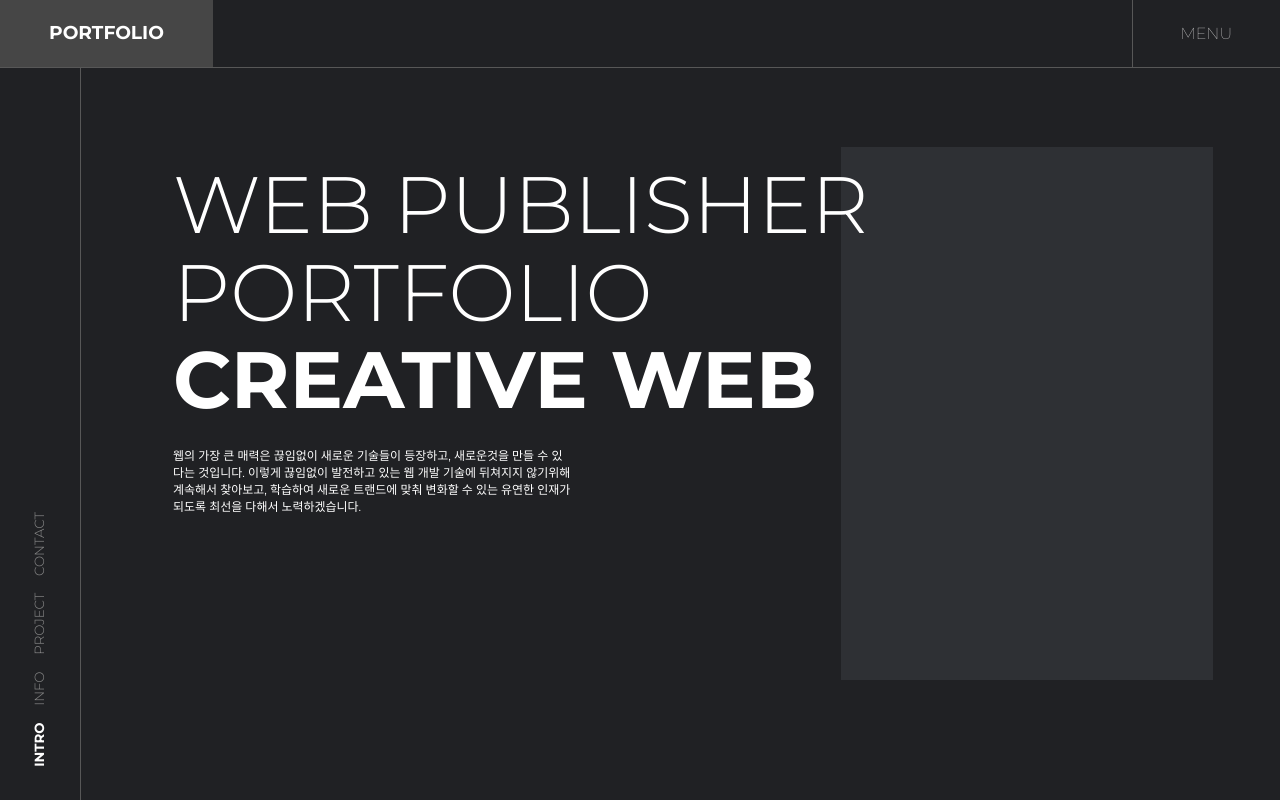
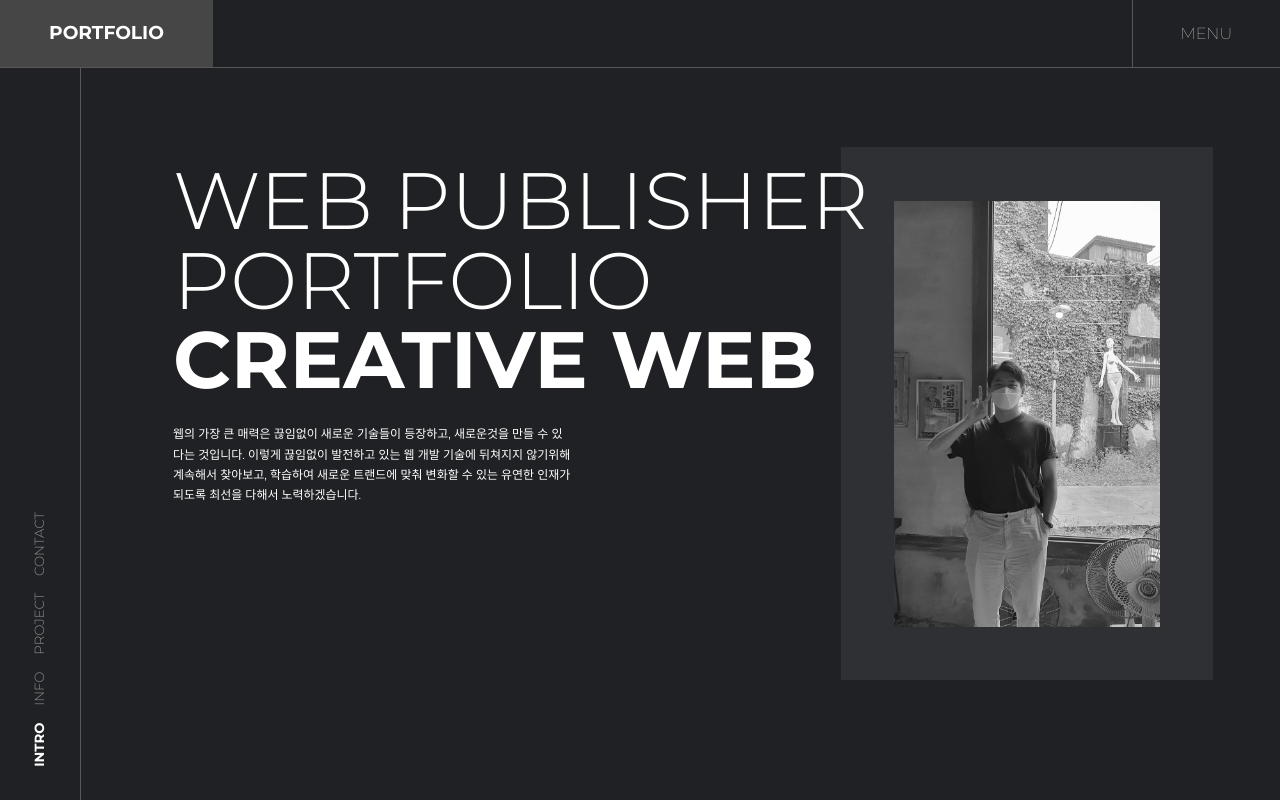
Before and after one commit to hyeongkyuPark/webPortfolio, a plain HTML site: page index.html in a window 1280 px wide. Drawn offline with Linux system fonts and the light colour scheme.

Commit message:
home-ui complete

```diff
--- a/css/style.css
+++ b/css/style.css
@@ -89,7 +89,7 @@ body {
     margin-bottom: 0.3em;
     font-size: 6rem;
     font-weight: 300;
-    line-height: 1.1em;
+    line-height: 1em;
 }
 .home-section .text-area h2 em {
     font-weight: bold;
@@ -97,14 +97,26 @@ body {
 .home-section .text-area p {
     width: 30rem;
     font-size: 0.9rem;
-    line-height: 1.4em;
+    line-height: 1.7em;
 }
 .home-section .image-area {
+    display: flex;
+    align-items: center;
+    justify-content: center;
     position: absolute;
     right: 5rem;
     bottom: 0;
     width: 28rem;
     height: 40rem;
+    padding: 4rem;
     background: #2E3034;
     z-index: -1;
+    box-sizing: border-box;
 }
+.home-section .image-area .image-item {
+    width: 100%;
+    height: 100%;
+    background: url('../images/img_profile.png');
+    background-position: center center;
+    background-size: cover;
+}
```
Also changed, not shown: images/img_profile.png (added).
